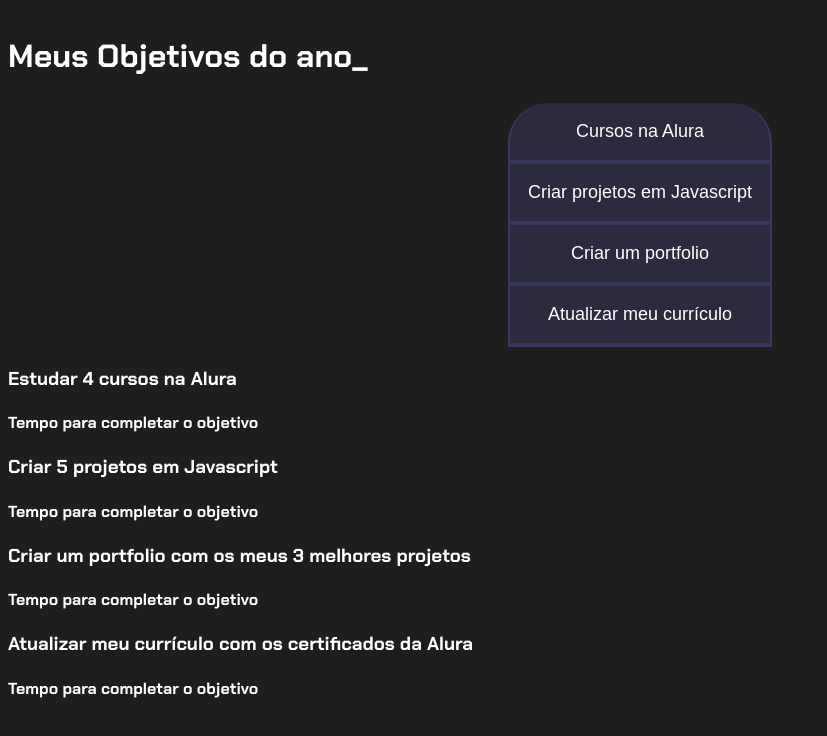
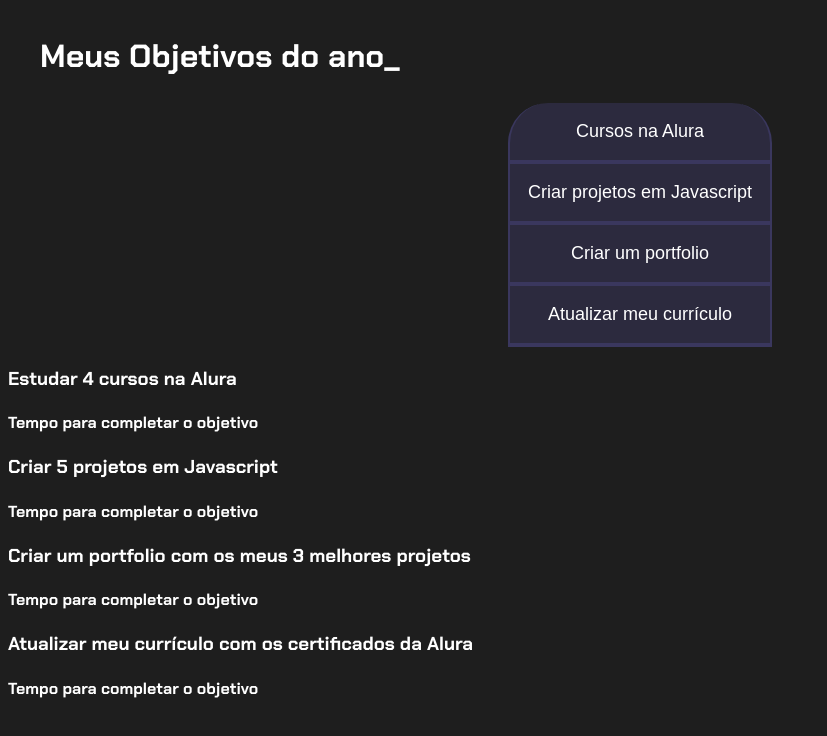
Before and after one commit to Ferreira000/objetivos-do-ano-2024, a plain HTML site: page index.html in a window 1280 px wide. Shown: the whole page, without its empty margins (0-827 px from the left). Drawn offline with Linux system fonts and the light colour scheme.

Commit message:
style.css

```diff
--- a/style.css
+++ b/style.css
@@ -22,7 +22,8 @@
     flex-direction: column;
     justify-content: center;
     align-items: center;
-    max-width: 1200;
+    max-width: 1200px;
+    width: 100%;
     margin: 0 auto;
 }
 
```
